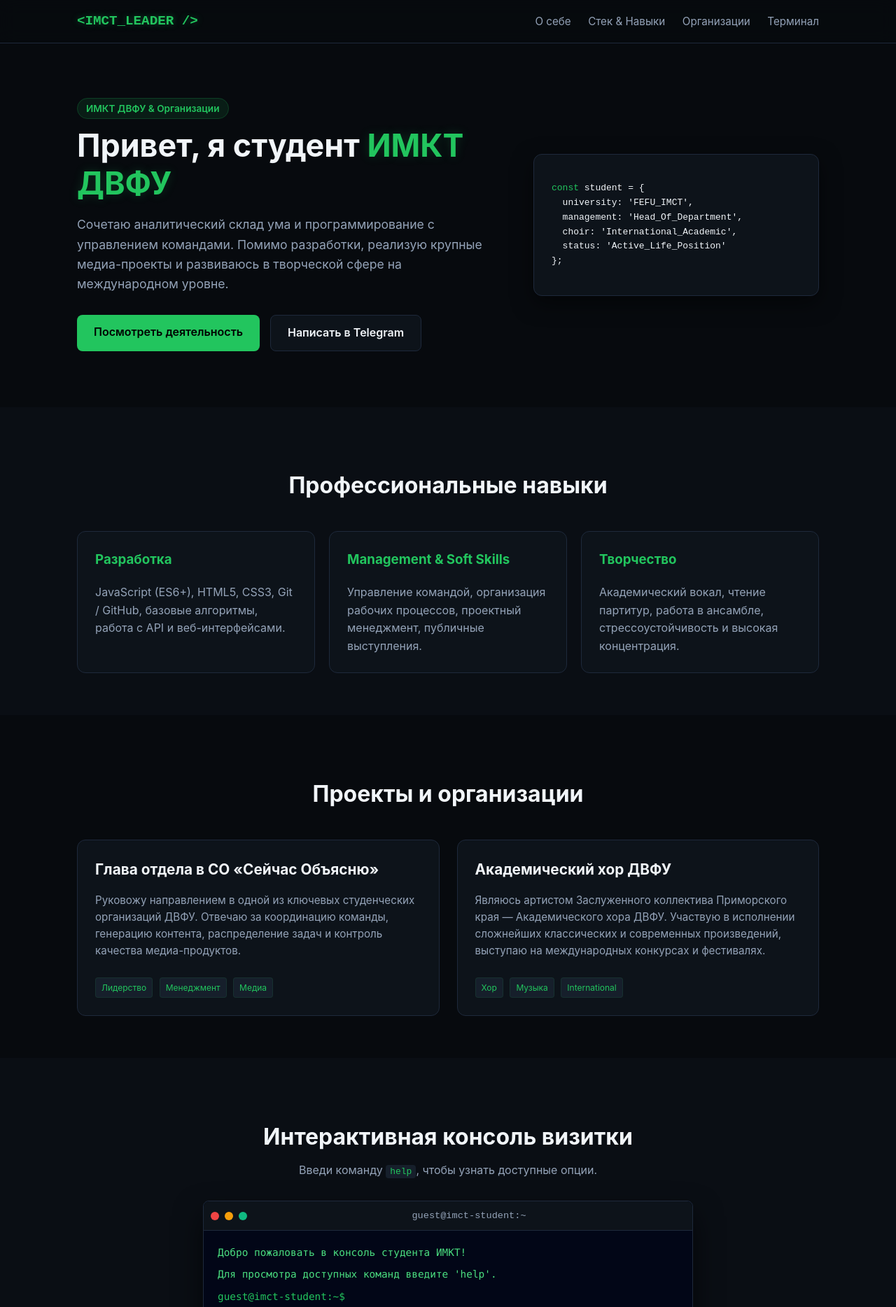
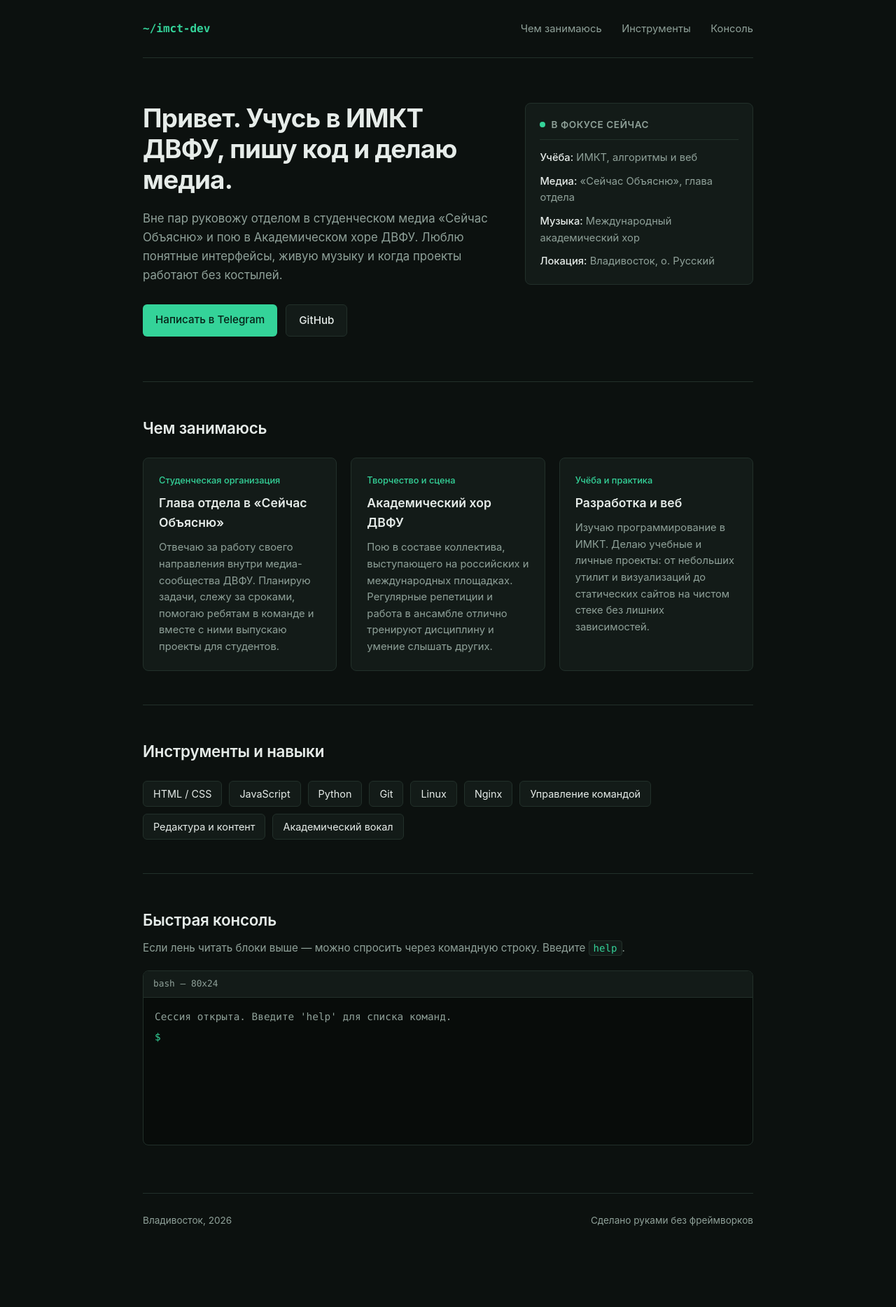
Before and after one commit to ThreeSand0/lab2_mesenev, a plain HTML site: page index.html in a window 1280 px wide. Shown: the top 1868 px of the page at 70% size. After the commit the page ends 1784 px from the top, so only its background shows below. Drawn offline with Linux system fonts and the light colour scheme.

Commit message:
Second commit

```diff
--- a/index.html
+++ b/index.html
@@ -3,124 +3,126 @@
 <head>
     <meta charset="UTF-8">
     <meta name="viewport" content="width=device-width, initial-scale=1.0">
-    <title>Portfolio | Студент ИМКТ ДВФУ</title>
+    <title>Личная страница — Студент ИМКТ</title>
     <link rel="stylesheet" href="style.css">
 </head>
 <body>
 
-    <!-- Навигация -->
+    <div class="wrapper">
+        <header>
+            <div class="top-bar">
+                <span class="site-name">~/imct-dev</span>
                 <nav>
-        <div class="nav-container">
-            <div class="logo">&lt;IMCT_LEADER /&gt;</div>
-            <div class="nav-links">
-                <a href="#about">О себе</a>
-                <a href="#skills">Стек & Навыки</a>
-                <a href="#activities">Организации</a>
-                <a href="#terminal">Терминал</a>
+                    <a href="#activities">Чем занимаюсь</a>
+                    <a href="#stack">Инструменты</a>
+                    <a href="#console">Консоль</a>
+                </nav>
+            </div>
+
+            <div class="hero">
+                <div class="hero-main">
+                    <h1>Привет. Учусь в ИМКТ ДВФУ, пишу код и делаю медиа.</h1>
+                    <p class="lead">
+                        Вне пар руковожу отделом в студенческом медиа «Сейчас Объясню»
+                        и пою в Академическом хоре ДВФУ. Люблю понятные интерфейсы,
+                        живую музыку и когда проекты работают без костылей.
+                    </p>
+                    <div class="links">
+                        <a href="https://t.me" target="_blank" class="btn-primary">Написать в Telegram</a>
+                        <a href="https://github.com" target="_blank" class="btn-secondary">GitHub</a>
                     </div>
                 </div>
-    </nav>
 
-    <!-- Главный экран -->
-    <header id="about">
-        <div class="hero-container">
-            <div class="hero-text">
-                <span class="badge">ИМКТ ДВФУ & Организации</span>
-                <h1>Привет, я студент <span class="highlight">ИМКТ ДВФУ</span></h1>
-                <p>Сочетаю аналитический склад ума и программирование с управлением командами. Помимо разработки, реализую крупные медиа-проекты и развиваюсь в творческой сфере на международном уровне.</p>
-                <div class="cta-buttons">
-                    <a href="#activities" class="btn primary">Посмотреть деятельность</a>
-                    <a href="https://t.me" target="_blank" class="btn secondary">Написать в Telegram</a>
+                <aside class="now-card">
+                    <div class="now-header">
+                        <span class="status-dot"></span>
+                        <span>В фокусе сейчас</span>
                     </div>
-            </div>
-            <div class="hero-avatar">
-                <div class="avatar-box">
-                    <pre><code><span>const</span> student = {
-  university: 'FEFU_IMCT',
-  management: 'Head_Of_Department',
-  choir: 'International_Academic',
-  status: 'Active_Life_Position'
-};</code></pre>
-                </div>
-            </div>
+                    <ul>
+                        <li><strong>Учёба:</strong> ИМКТ, алгоритмы и веб</li>
+                        <li><strong>Медиа:</strong> «Сейчас Объясню», глава отдела</li>
+                        <li><strong>Музыка:</strong> Международный академический хор</li>
+                        <li><strong>Локация:</strong> Владивосток, о. Русский</li>
+                    </ul>
+                </aside>
             </div>
         </header>
 
-    <!-- Навыки и Стек -->
-    <section id="skills" class="section-bg">
-        <div class="container">
-            <h2>Профессиональные навыки</h2>
-            <div class="skills-grid">
-                <div class="skill-card">
-                    <h3>Разработка</h3>
-                    <p>JavaScript (ES6+), HTML5, CSS3, Git / GitHub, базовые алгоритмы, работа с API и веб-интерфейсами.</p>
+        <main>
+            <section id="activities">
+                <h2>Чем занимаюсь</h2>
+                <div class="cards-grid">
+                    <article class="card">
+                        <div class="card-meta">Студенческая организация</div>
+                        <h3>Глава отдела в «Сейчас Объясню»</h3>
+                        <p>
+                            Отвечаю за работу своего направления внутри медиа-сообщества ДВФУ.
+                            Планирую задачи, слежу за сроками, помогаю ребятам в команде
+                            и вместе с ними выпускаю проекты для студентов.
+                        </p>
+                    </article>
+
+                    <article class="card">
+                        <div class="card-meta">Творчество и сцена</div>
+                        <h3>Академический хор ДВФУ</h3>
+                        <p>
+                            Пою в составе коллектива, выступающего на российских и международных
+                            площадках. Регулярные репетиции и работа в ансамбле отлично тренируют
+                            дисциплину и умение слышать других.
+                        </p>
+                    </article>
+
+                    <article class="card">
+                        <div class="card-meta">Учёба и практика</div>
+                        <h3>Разработка и веб</h3>
+                        <p>
+                            Изучаю программирование в ИМКТ. Делаю учебные и личные проекты:
+                            от небольших утилит и визуализаций до статических сайтов
+                            на чистом стеке без лишних зависимостей.
+                        </p>
+                    </article>
                 </div>
-                <div class="skill-card">
-                    <h3>Management & Soft Skills</h3>
-                    <p>Управление командой, организация рабочих процессов, проектный менеджмент, публичные выступления.</p>
+            </section>
+
+            <section id="stack">
+                <h2>Инструменты и навыки</h2>
+                <div class="tags-list">
+                    <span>HTML / CSS</span>
+                    <span>JavaScript</span>
+                    <span>Python</span>
+                    <span>Git</span>
+                    <span>Linux</span>
+                    <span>Nginx</span>
+                    <span>Управление командой</span>
+                    <span>Редактура и контент</span>
+                    <span>Академический вокал</span>
                 </div>
-                <div class="skill-card">
-                    <h3>Творчество</h3>
-                    <p>Академический вокал, чтение партитур, работа в ансамбле, стрессоустойчивость и высокая концентрация.</p>
+            </section>
+
+            <section id="console">
+                <h2>Быстрая консоль</h2>
+                <p class="section-desc">Если лень читать блоки выше — можно спросить через командную строку. Введите <code>help</code>.</p>
+
+                <div class="terminal">
+                    <div class="terminal-bar">
+                        <span>bash — 80x24</span>
+                    </div>
+                    <div class="terminal-output" id="terminal-body">
+                        <div class="line muted">Сессия открыта. Введите 'help' для списка команд.</div>
+                        <div class="input-row">
+                            <span class="prompt">$</span>
+                            <input type="text" id="terminal-input" autocomplete="off" spellcheck="false">
                         </div>
                     </div>
                 </div>
             </section>
-
-    <!-- Внеучебная деятельность -->
-    <section id="activities">
-        <div class="container">
-            <h2>Проекты и организации</h2>
-            <div class="projects-grid">
-                <div class="project-card">
-                    <div class="project-info">
-                        <h4>Глава отдела в СО «Сейчас Объясню»</h4>
-                        <p>Руковожу направлением в одной из ключевых студенческих организаций ДВФУ. Отвечаю за координацию команды, генерацию контента, распределение задач и контроль качества медиа-продуктов.</p>
-                        <span class="tech-tag">Лидерство</span>
-                        <span class="tech-tag">Менеджмент</span>
-                        <span class="tech-tag">Медиа</span>
-                    </div>
-                </div>
-                <div class="project-card">
-                    <div class="project-info">
-                        <h4>Академический хор ДВФУ</h4>
-                        <p>Являюсь артистом Заслуженного коллектива Приморского края — Академического хора ДВФУ. Участвую в исполнении сложнейших классических и современных произведений, выступаю на международных конкурсах и фестивалях.</p>
-                        <span class="tech-tag">Хор</span>
-                        <span class="tech-tag">Музыка</span>
-                        <span class="tech-tag">International</span>
-                    </div>
-                </div>
-            </div>
-        </div>
-    </section>
-
-    <!-- Интерактивный терминал -->
-    <section id="terminal" class="section-bg">
-        <div class="container">
-            <h2>Интерактивная консоль визитки</h2>
-            <p class="subtitle">Введи команду <code class="inline-code">help</code>, чтобы узнать доступные опции.</p>
-            <div class="terminal-window">
-                <div class="terminal-header">
-                    <span class="dot red"></span>
-                    <span class="dot yellow"></span>
-                    <span class="dot green"></span>
-                    <span class="title">guest@imct-student:~</span>
-                </div>
-                <div class="terminal-body" id="terminal-body">
-                    <div class="output">Добро пожаловать в консоль студента ИМКТ!</div>
-                    <div class="output">Для просмотра доступных команд введите 'help'.</div>
-                    <div class="input-line">
-                        <span class="prompt">guest@imct-student:~$</span>
-                        <input type="text" id="terminal-input" autofocus autocomplete="off">
-                    </div>
-                </div>
-            </div>
-        </div>
-    </section>
+        </main>
 
         <footer>
-        <p>&copy; 2026 Разработано студентом ИМКТ ДВФУ. Все права защищены.</p>
+            <span>Владивосток, 2026</span>
+            <span>Сделано руками без фреймворков</span>
         </footer>
+    </div>
 
     <script src="script.js"></script>
 </body>
--- a/style.css
+++ b/style.css
@@ -1,233 +1,333 @@
 :root {
-    --bg-dark: #070a0e;
-    --bg-card: #0d131a;
-    --bg-input: #161f2b;
-    --text-light: #f1f5f9;
-    --text-muted: #94a3b8;
-    --accent: #22c55e; /* Хакерский зелёный (Matrix Green) */
-    --accent-glow: rgba(34, 197, 94, 0.4);
-    --border: #1e293b;
-    --terminal-bg: #020617;
+    --bg: #0c110f;
+    --surface: #131b18;
+    --surface-hover: #18231f;
+    --border: #22302a;
+    --text: #e6ece9;
+    --text-muted: #8fa199;
+    --accent: #34d399;
+    --accent-dim: rgba(52, 211, 153, 0.12);
 }
 
-* { box-sizing: border-box; }
+* {
+    box-sizing: border-box;
+    margin: 0;
+    padding: 0;
+}
 
 body {
-    font-family: -apple-system, BlinkMacSystemFont, "Segoe UI", Roboto, sans-serif;
-    background-color: var(--bg-dark);
-    color: var(--text-light);
-    margin: 0;
-    padding: 0;
+    background-color: var(--bg);
+    color: var(--text);
+    font-family: -apple-system, BlinkMacSystemFont, "Inter", "Segoe UI", Roboto, sans-serif;
     line-height: 1.6;
-    scroll-behavior: smooth;
+    -webkit-font-smoothing: antialiased;
 }
 
-.container {
-    max-width: 1100px;
+.wrapper {
+    max-width: 920px;
     margin: 0 auto;
-    padding: 60px 20px;
+    padding: 0 24px;
 }
 
-/* Навигация */
-nav {
-    background-color: rgba(7, 10, 14, 0.8);
-    backdrop-filter: blur(12px);
-    border-bottom: 1px solid var(--border);
-    position: sticky;
-    top: 0;
-    z-index: 100;
-}
-
-.nav-container {
-    max-width: 1100px;
-    margin: 0 auto;
-    padding: 15px 20px;
+/* Верхняя навигация */
+.top-bar {
     display: flex;
     justify-content: space-between;
     align-items: center;
+    padding: 28px 0;
+    border-bottom: 1px solid var(--border);
 }
 
-.logo {
-    font-family: monospace;
-    font-weight: bold;
+.site-name {
+    font-family: ui-monospace, SFMono-Regular, Menlo, Consolas, monospace;
+    font-weight: 600;
     color: var(--accent);
-    font-size: 1.2rem;
-    text-shadow: 0 0 10px var(--accent-glow);
+    font-size: 1rem;
 }
 
-.nav-links a {
+nav a {
     color: var(--text-muted);
     text-decoration: none;
-    margin-left: 20px;
-    font-size: 0.95rem;
-    transition: color 0.2s;
+    margin-left: 24px;
+    font-size: 0.92rem;
+    transition: color 0.15s ease;
 }
 
-.nav-links a:hover { color: var(--accent); }
-
-/* Герой-блок */
-header {
-    max-width: 1100px;
-    margin: 0 auto;
-    padding: 80px 20px;
+nav a:hover {
+    color: var(--text);
 }
 
-.hero-container {
+/* Первый экран */
+.hero {
     display: grid;
-    grid-template-columns: 1.2fr 0.8fr;
+    grid-template-columns: 1.4fr 0.9fr;
     gap: 40px;
-    align-items: center;
+    padding: 64px 0;
+    align-items: start;
 }
 
-@media (max-width: 768px) {
-    .hero-container { grid-template-columns: 1fr; text-align: center; }
-    .hero-avatar { order: -1; }
+h1 {
+    font-size: 2.3rem;
+    line-height: 1.2;
+    font-weight: 700;
+    letter-spacing: -0.02em;
+    margin-bottom: 20px;
 }
 
-.badge {
-    background: rgba(34, 197, 94, 0.1);
-    color: var(--accent);
-    padding: 6px 12px;
-    border-radius: 20px;
+.lead {
+    color: var(--text-muted);
+    font-size: 1.05rem;
+    margin-bottom: 28px;
+    max-width: 540px;
+}
+
+.links {
+    display: flex;
+    gap: 12px;
+    flex-wrap: wrap;
+}
+
+.btn-primary, .btn-secondary {
+    padding: 10px 18px;
+    border-radius: 6px;
+    text-decoration: none;
+    font-size: 0.95rem;
+    font-weight: 500;
+    transition: all 0.15s ease;
+}
+
+.btn-primary {
+    background-color: var(--accent);
+    color: #062117;
+}
+
+.btn-primary:hover {
+    background-color: #6ee7b7;
+}
+
+.btn-secondary {
+    background-color: var(--surface);
+    color: var(--text);
+    border: 1px solid var(--border);
+}
+
+.btn-secondary:hover {
+    border-color: var(--text-muted);
+}
+
+/* Боковая карточка "Сейчас" */
+.now-card {
+    background-color: var(--surface);
+    border: 1px solid var(--border);
+    border-radius: 8px;
+    padding: 20px;
+}
+
+.now-header {
+    display: flex;
+    align-items: center;
+    gap: 8px;
     font-size: 0.85rem;
     font-weight: 600;
-    border: 1px solid rgba(34, 197, 94, 0.2);
+    text-transform: uppercase;
+    letter-spacing: 0.04em;
+    color: var(--text-muted);
+    margin-bottom: 14px;
+    padding-bottom: 10px;
+    border-bottom: 1px solid var(--border);
 }
 
-header h1 { font-size: 2.8rem; margin: 15px 0; line-height: 1.2; }
-.highlight { color: var(--accent); text-shadow: 0 0 15px rgba(34, 197, 94, 0.2); }
-header p { color: var(--text-muted); font-size: 1.1rem; margin-bottom: 30px; }
-
-.cta-buttons { display: flex; gap: 15px; }
-@media (max-width: 768px) { .cta-buttons { justify-content: center; } }
-
-.btn {
-    padding: 12px 24px;
-    border-radius: 8px;
-    text-decoration: none;
-    font-weight: 600;
-    transition: all 0.2s;
+.status-dot {
+    width: 8px;
+    height: 8px;
+    background-color: var(--accent);
+    border-radius: 50%;
 }
 
-.btn.primary { background-color: var(--accent); color: #000; }
-.btn.primary:hover { opacity: 0.9; box-shadow: 0 0 15px var(--accent-glow); }
-.btn.secondary { border: 1px solid var(--border); color: var(--text-light); background: var(--bg-card); }
-.btn.secondary:hover { border-color: var(--accent); }
+.now-card ul {
+    list-style: none;
+    font-size: 0.92rem;
+}
 
-/* Блок с кодом */
-.avatar-box {
-    background-color: var(--bg-card);
+.now-card li {
+    margin-bottom: 10px;
+    color: var(--text-muted);
+}
+
+.now-card li:last-child {
+    margin-bottom: 0;
+}
+
+.now-card strong {
+    color: var(--text);
+    font-weight: 500;
+}
+
+/* Секции */
+section {
+    padding: 48px 0;
+    border-top: 1px solid var(--border);
+}
+
+h2 {
+    font-size: 1.4rem;
+    font-weight: 600;
+    letter-spacing: -0.01em;
+    margin-bottom: 24px;
+}
+
+.section-desc {
+    color: var(--text-muted);
+    font-size: 0.95rem;
+    margin-top: -14px;
+    margin-bottom: 20px;
+}
+
+code {
+    background-color: var(--surface);
     border: 1px solid var(--border);
-    padding: 25px;
-    border-radius: 12px;
-    font-family: monospace;
-    box-shadow: 0 10px 30px rgba(0,0,0,0.5);
+    padding: 2px 6px;
+    border-radius: 4px;
+    font-family: ui-monospace, SFMono-Regular, Menlo, Consolas, monospace;
+    color: var(--accent);
+    font-size: 0.88rem;
 }
-.avatar-box span { color: var(--accent); }
 
-/* Сетка навыков */
-.section-bg { background-color: #0a0e14; }
-h2 { font-size: 2rem; margin-bottom: 40px; text-align: center; }
-
-.skills-grid {
+/* Карточки деятельности */
+.cards-grid {
     display: grid;
-    grid-template-columns: repeat(auto-fit, minmax(280px, 1fr));
+    grid-template-columns: repeat(3, 1fr);
     gap: 20px;
 }
 
-.skill-card {
-    background-color: var(--bg-card);
+.card {
+    background-color: var(--surface);
     border: 1px solid var(--border);
-    padding: 25px;
-    border-radius: 12px;
-    transition: transform 0.2s, border-color 0.2s;
-}
-.skill-card:hover { border-color: var(--accent); transform: translateY(-3px); }
-.skill-card h3 { margin-top: 0; color: var(--accent); }
-.skill-card p { color: var(--text-muted); margin-bottom: 0; }
-
-/* Карточки проектов */
-.projects-grid {
-    display: grid;
-    grid-template-columns: repeat(auto-fit, minmax(320px, 1fr));
-    gap: 25px;
+    border-radius: 8px;
+    padding: 22px;
+    transition: background-color 0.15s ease, border-color 0.15s ease;
 }
 
-.project-card {
-    background-color: var(--bg-card);
+.card:hover {
+    background-color: var(--surface-hover);
+    border-color: #2f423a;
+}
+
+.card-meta {
+    font-size: 0.8rem;
+    color: var(--accent);
+    margin-bottom: 8px;
+    font-weight: 500;
+}
+
+.card h3 {
+    font-size: 1.1rem;
+    margin-bottom: 10px;
+    font-weight: 600;
+}
+
+.card p {
+    color: var(--text-muted);
+    font-size: 0.92rem;
+}
+
+/* Теги навыков */
+.tags-list {
+    display: flex;
+    flex-wrap: wrap;
+    gap: 10px;
+}
+
+.tags-list span {
+    background-color: var(--surface);
     border: 1px solid var(--border);
-    border-radius: 12px;
-    overflow: hidden;
-    transition: border-color 0.2s;
-}
-.project-card:hover { border-color: var(--accent); }
-.project-info { padding: 25px; }
-.project-info h4 { margin: 0 0 10px 0; font-size: 1.3rem; }
-.project-info p { color: var(--text-muted); font-size: 0.95rem; }
-
-.tech-tag {
-    display: inline-block;
-    background: #161f2b;
-    font-size: 0.75rem;
-    padding: 4px 8px;
-    border-radius: 4px;
-    margin-right: 5px;
-    margin-top: 10px;
-    color: var(--accent);
-    border: 1px solid rgba(34, 197, 94, 0.1);
+    padding: 6px 14px;
+    border-radius: 6px;
+    font-size: 0.9rem;
+    color: var(--text);
 }
 
 /* Терминал */
-.subtitle { text-align: center; color: var(--text-muted); margin-top: -30px; margin-bottom: 30px; }
-.inline-code { background: var(--bg-input); padding: 2px 6px; border-radius: 4px; font-family: monospace; color: var(--accent); }
-
-.terminal-window {
-    background-color: var(--terminal-bg);
+.terminal {
+    background-color: #080c0a;
     border: 1px solid var(--border);
     border-radius: 8px;
-    max-width: 700px;
-    margin: 0 auto;
-    box-shadow: 0 20px 40px rgba(0,0,0,0.6);
+    overflow: hidden;
+    font-family: ui-monospace, SFMono-Regular, Menlo, Consolas, monospace;
+    font-size: 0.9rem;
 }
 
-.terminal-header {
-    background-color: #0d131a;
-    padding: 10px;
-    display: flex;
-    align-items: center;
+.terminal-bar {
+    background-color: var(--surface);
+    padding: 8px 14px;
     border-bottom: 1px solid var(--border);
-    border-radius: 8px 8px 0 0;
+    color: var(--text-muted);
+    font-size: 0.8rem;
 }
 
-.dot { width: 12px; height: 12px; border-radius: 50%; margin-right: 8px; }
-.dot.red { background: #ef4444; }
-.dot.yellow { background: #f59e0b; }
-.dot.green { background: #10b981; }
-.terminal-header .title { font-family: monospace; font-size: 0.85rem; margin-left: auto; margin-right: auto; color: var(--text-muted); }
-
-.terminal-body {
-    padding: 20px;
-    font-family: 'Consolas', monospace;
-    font-size: 0.9rem;
-    height: 250px;
+.terminal-output {
+    padding: 16px;
+    height: 210px;
     overflow-y: auto;
 }
 
-.output { margin-bottom: 8px; color: #4ade80; }
-.output.system { color: var(--accent); }
-.output.error { color: #f87171; }
+.line {
+    margin-bottom: 6px;
+    color: var(--text);
+}
 
-.input-line { display: flex; align-items: center; }
-.prompt { color: var(--accent); margin-right: 10px; white-space: nowrap; }
+.line.muted {
+    color: var(--text-muted);
+}
+
+.line.accent {
+    color: var(--accent);
+}
+
+.input-row {
+    display: flex;
+    align-items: center;
+    gap: 8px;
+}
+
+.prompt {
+    color: var(--accent);
+}
 
 #terminal-input {
     background: transparent;
     border: none;
-    color: white;
+    color: var(--text);
     font-family: inherit;
     font-size: inherit;
     width: 100%;
     outline: none;
 }
 
-footer { text-align: center; padding: 40px; border-top: 1px solid var(--border); color: var(--text-muted); font-size: 0.9rem; }
+/* Подвал */
+footer {
+    border-top: 1px solid var(--border);
+    padding: 28px 0;
+    margin-top: 20px;
+    display: flex;
+    justify-content: space-between;
+    color: var(--text-muted);
+    font-size: 0.85rem;
+}
+
+@media (max-width: 768px) {
+    .hero {
+        grid-template-columns: 1fr;
+        padding: 40px 0;
+    }
+    .cards-grid {
+        grid-template-columns: 1fr;
+    }
+    nav {
+        display: none;
+    }
+    footer {
+        flex-direction: column;
+        gap: 8px;
+    }
+}
```
Also changed, not shown: script.js (+31 -29 lines). Lines whose indentation alone changed are shown as unchanged.
